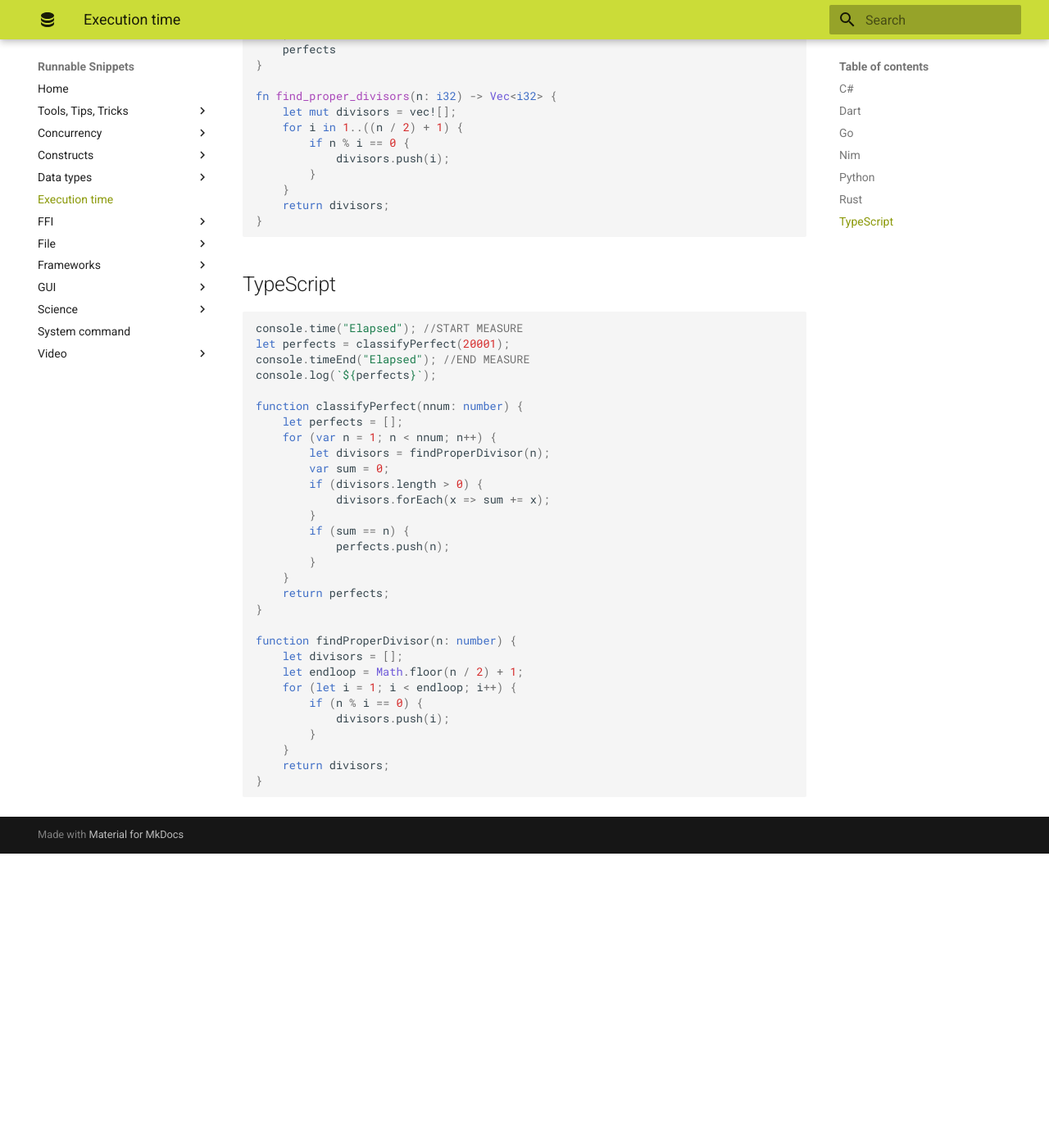
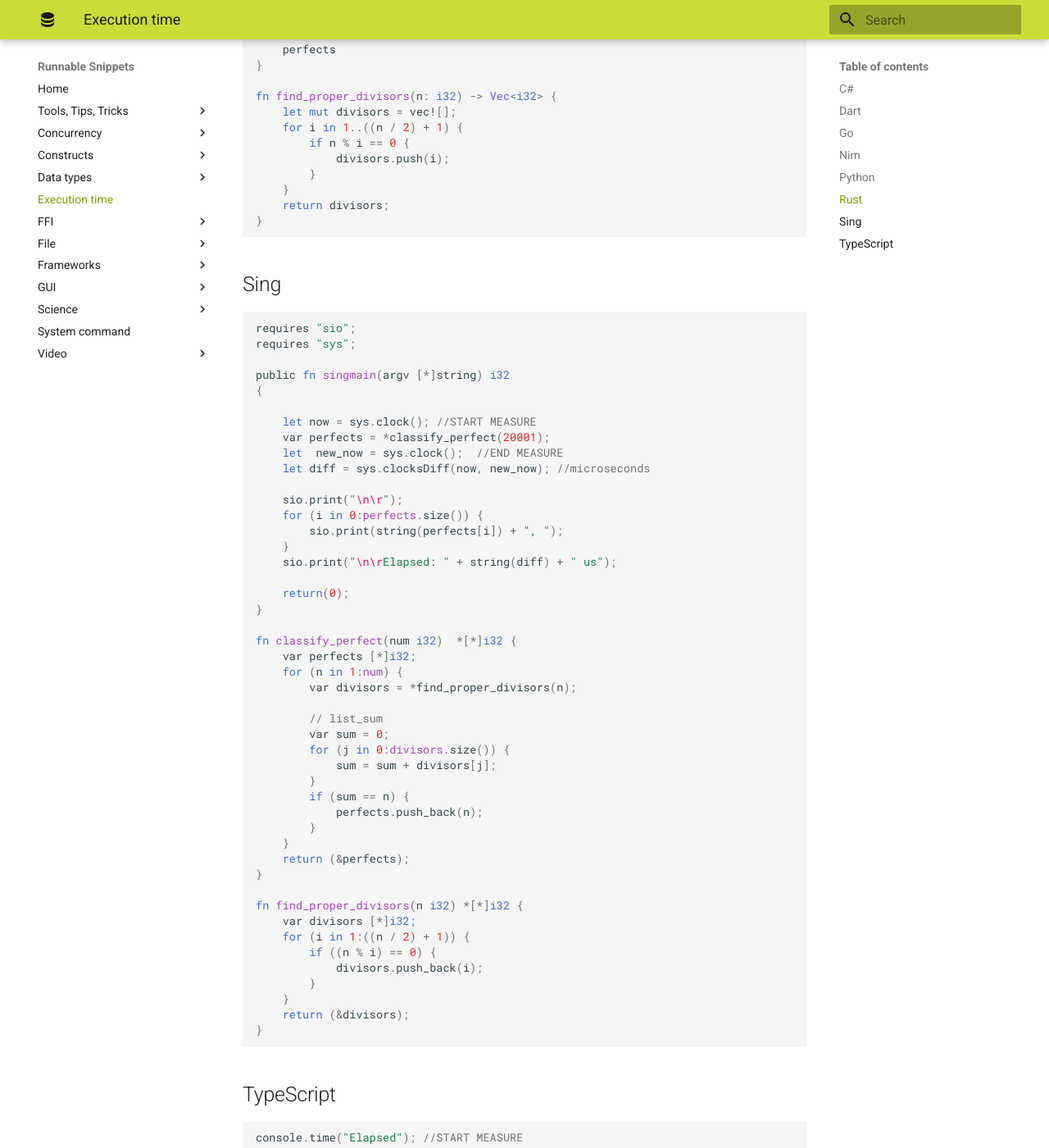
Before and after one commit to wegmarken2006/snippets_src, an MkDocs documentation site: the page built from docs/Execution time.md, in a window 1280 px wide and 1400 px high, scrolled down 4690 px. Shown: the whole window at 82% size. Built offline with MkDocs 1.6.1 and Material for MkDocs 9.7.7, drawn with Linux system fonts in a browser that asks for light colours; before the commit the page ends 5731 px from its top, so only the background shows below that.

Commit message:
SIng execution time

````diff
--- a/docs/Execution time.md
+++ b/docs/Execution time.md
@@ -249,6 +249,57 @@ fn find_proper_divisors(n: i32) -> Vec<i32> {
 }
 ```
 
+## Sing
+```rust
+
+requires "sio";
+requires "sys";
+
+public fn singmain(argv [*]string) i32
+{
+
+    let now = sys.clock(); //START MEASURE
+    var perfects = *classify_perfect(20001);
+    let  new_now = sys.clock();  //END MEASURE
+    let diff = sys.clocksDiff(now, new_now); //microseconds
+
+    sio.print("\n\r");
+    for (i in 0:perfects.size()) {
+        sio.print(string(perfects[i]) + ", ");
+    }
+    sio.print("\n\rElapsed: " + string(diff) + " us");
+
+    return(0);
+}
+
+fn classify_perfect(num i32)  *[*]i32 {
+    var perfects [*]i32;
+    for (n in 1:num) {
+        var divisors = *find_proper_divisors(n);
+
+        // list_sum
+        var sum = 0;
+        for (j in 0:divisors.size()) {
+            sum = sum + divisors[j];
+        }
+        if (sum == n) {
+            perfects.push_back(n);
+        }
+    }
+    return (&perfects);
+}
+
+fn find_proper_divisors(n i32) *[*]i32 {
+    var divisors [*]i32;
+    for (i in 1:((n / 2) + 1)) {
+        if ((n % i) == 0) {
+            divisors.push_back(i);
+        }
+    }
+    return (&divisors);
+}
+```
+
 ## TypeScript
 ```typescript
 
````
Also changed, not shown: docs/index.md (+1 -0 lines).
